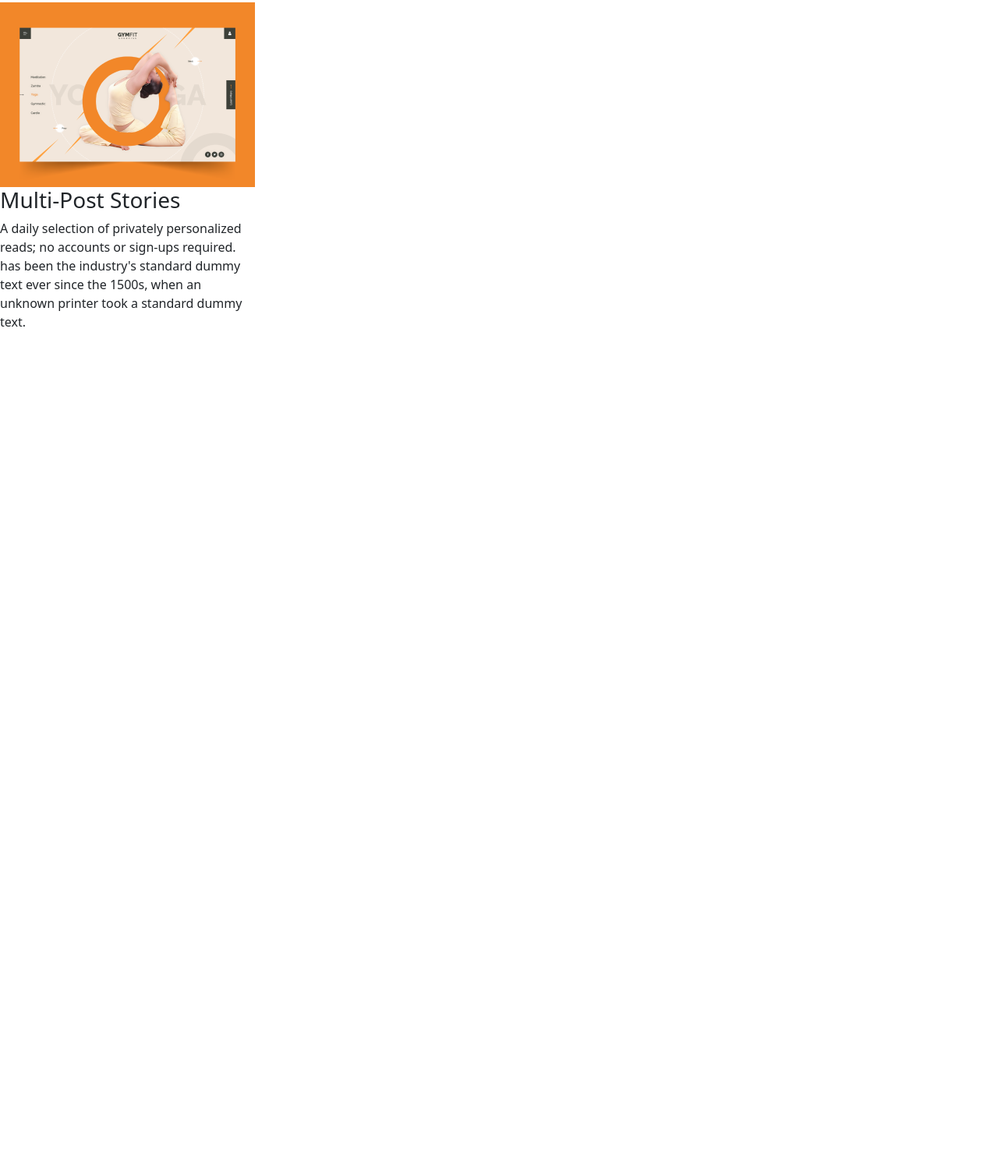
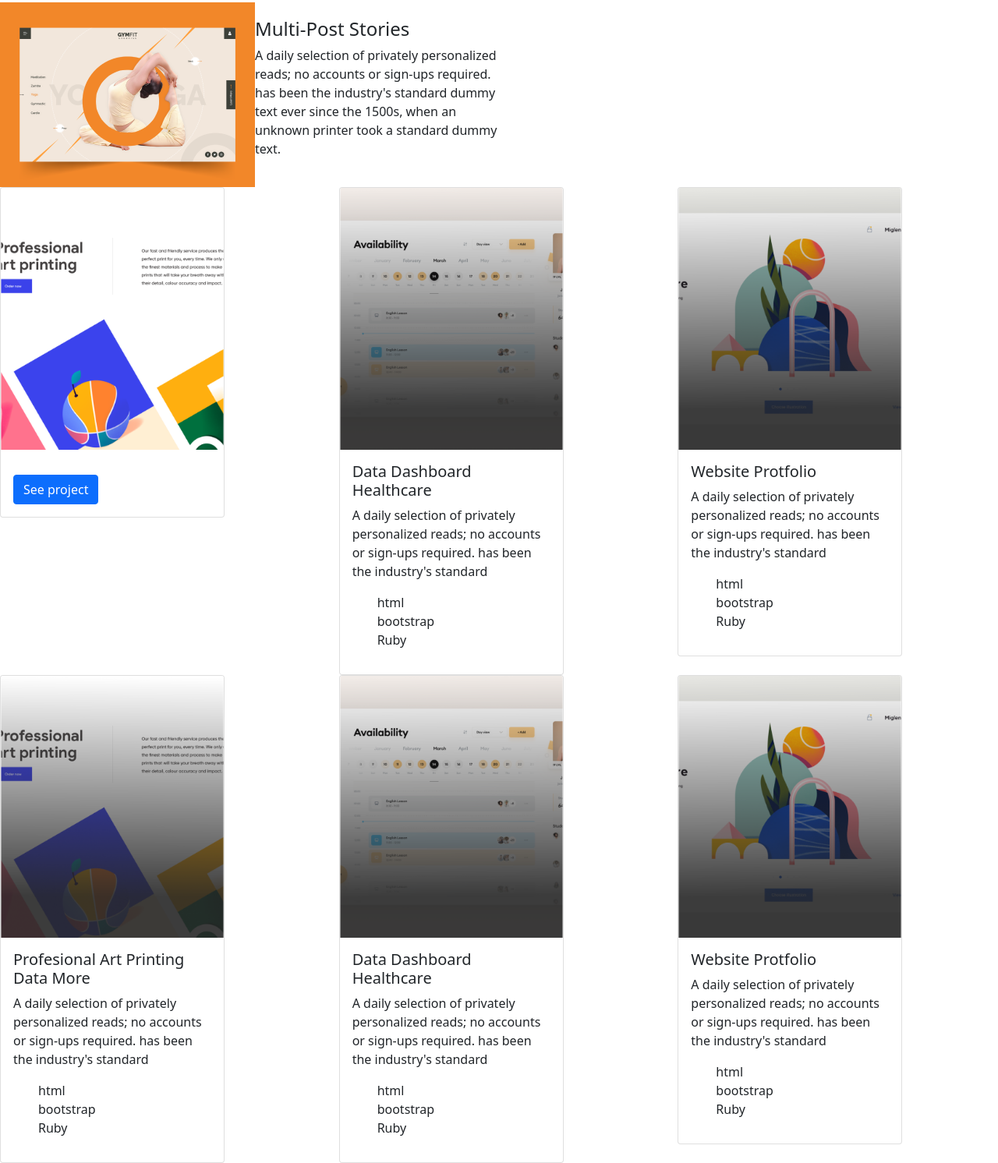
Before and after one commit to RitaDee/Bootstrap-portfolio, a plain HTML site: page index.html in a window 1280 px wide. Shown: the part 1010-2502 px from the top of the page at 78% size. Before the commit the page ends 1451 px from the top, so only its background shows below. Drawn offline with nearby package versions, Linux system fonts and the light colour scheme.

Commit message:
Added multi and card section

```diff
--- a/index.html
+++ b/index.html
@@ -111,7 +111,7 @@
                 <img class="themes" src="./images/Img Placeholder.png" alt="Placeholder" />
             </div>
             <div class="multi-post col">
-                <h3>Multi-Post Stories</h3>
+                <h4>Multi-Post Stories</h4>
                 <p>
                     A daily selection of privately personalized<br />
                     reads; no accounts or sign-ups required.<br />
@@ -122,5 +122,118 @@
                 </p>
             </div>
     </section>
+    <section class="project-card">
+            <div class="row">
+                <div class="col-4">
+                    <div class="card" style="width: 18rem;">
+                        <img src="./images/profession-1.png" class="card-img-top" alt="">
+                        <div class="card-body">
+                            <h5 class="card-title"></h5>
+                            <p class="card-text"></p>
+                            <a href="#" class="btn btn-primary">See project</a>
+                        </div>
+                    </div>
+                </div>
+                <div class="col-4">
+                    <div class="card" style="width: 18rem;">
+                        <img src="./images/profession-2.png" class="card-img-top" alt="...">
+                        <div class="card-body bg-card">
+                            <h5 class="card-title">Data Dashboard Healthcare</h5>
+                            <p class="card-text">A daily selection of privately personalized reads; no accounts or sign-ups required. has been the industry's standard</p>
+                                <ul class="col">
+                                    <li>
+                                        html
+                                    </li>
+                                    <li>
+                                        bootstrap
+                                    </li>
+                                    <li>
+                                        Ruby
+                                    </li>
+                                </ul>
+                        </div>
+                    </div>
+                </div>
+                <div class="col-4">
+                    <div class="card" style="width: 18rem;">
+                        <img src="./images/profession-3.png" class="card-img-top" alt="card">
+                        <div class="card-body">
+                            <h5 class="card-title">Website Protfolio</h5>
+                            <p class="card-text">A daily selection of privately personalized reads; no accounts or sign-ups required. has been the industry's standard</p>
+                            <ul class="col">
+                                <li>
+                                    html
+                                </li>
+                                <li>
+                                    bootstrap
+                                </li>
+                                <li>
+                                    Ruby
+                                </li>
+                            </ul>
+                        </div>
+                    </div>
+                </div>
+                <div class="col-4">
+                    <div class="card" style="width: 18rem;">
+                        <img src="./images/profession-4.png" class="card-img-top" alt="...">
+                        <div class="card-body">
+                            <h5 class="card-title">Profesional Art Printing Data More</h5>
+                            <p class="card-text">A daily selection of privately personalized reads; no accounts or sign-ups required. has been the industry's standard</p>
+                            <ul class="col">
+                                <li>
+                                    html
+                                </li>
+                                <li>
+                                    bootstrap
+                                </li>
+                                <li>
+                                    Ruby
+                                </li>
+                        </div>
+                    </div>
+                </div>
+                <div class="col-4">
+                    <div class="card" style="width: 18rem;">
+                        <img src="./images/profession-2.png" class="card-img-top" alt="...">
+                        <div class="card-body">
+                            <h5 class="card-title">Data Dashboard Healthcare</h5>
+                            <p class="card-text">A daily selection of privately personalized reads; no accounts or sign-ups required. has been the industry's standard
+                            </p>
+                            <ul class="col">
+                                <li>
+                                    html
+                                </li>
+                                <li>
+                                    bootstrap
+                                </li>
+                                <li>
+                                    Ruby
+                                </li>
+                        </div>
+                    </div>
+                </div>
+                <div class="col-4">
+                    <div class="card" style="width: 18rem;">
+                        <img src="./images/profession-3.png" class="card-img-top" alt="...">
+                        <div class="card-body">
+                            <h5 class="card-title">Website Protfolio</h5>
+                            <p class="card-text">A daily selection of privately personalized reads; no accounts or sign-ups required. has been the industry's standard</p>
+                            <ul class="col">
+                                <li>
+                                    html
+                                </li>
+                                <li>
+                                    bootstrap
+                                </li>
+                                <li>
+                                    Ruby
+                                </li>
+                        </div>
+                    </div>
+                </div>
+            </div>
+    </section>
+
   </body>
 </html>
--- a/styles/style.scss
+++ b/styles/style.scss
@@ -81,3 +81,10 @@
     margin-top: 135px;
     margin-bottom: 140px;
 }
+
+.multi {
+    display: flex;
+    align-items: center;
+    justify-content: space-between;
+
+}
```
Also changed, not shown: styles/style.css, 1 other file.
